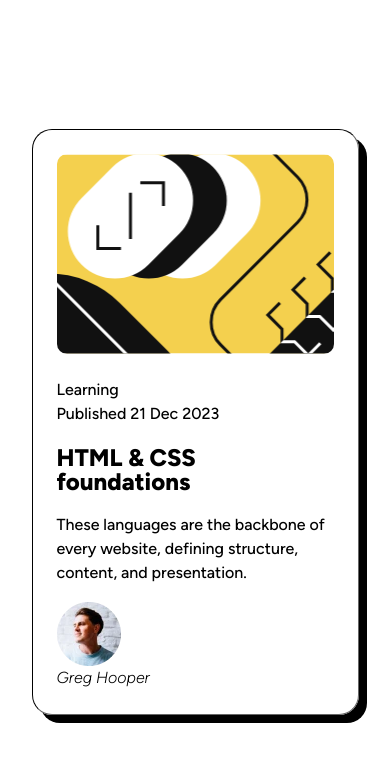
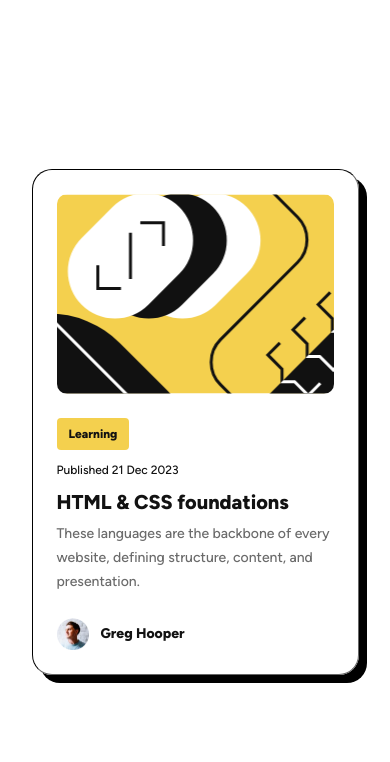
Before and after one commit to kalwilson/fem-blog-preview-card, a plain HTML site: page index.html in a window 390 px wide. Drawn offline with Linux system fonts and the light colour scheme.

Commit message:
Mobile design setup, moving on to desktop styles.

```diff
--- a/index.html
+++ b/index.html
@@ -19,13 +19,13 @@
   <body>
     <main class="main">
       <article class="card">
-        <div class="card__section">
+        <div class="card__seauthorn">
           <div
-            alt="A yellow, black, and white image with coding graphics."
+            alt="A yellow, black, and white image with html tag and other coding graphics."
             class="card__img"
           ></div>
         </div>
-        <div class="card__section">
+        <div class="card__section card__section--info">
           <div class="card__tag">Learning</div>
           <time
             pubdate
@@ -39,14 +39,14 @@
             These languages are the backbone of every website, defining
             structure, content, and presentation.
           </p>
-          <div class="card__author">
-            <img
-              src="./assets/images/image-avatar.webp"
-              alt=""
-              class="card__avatar"
-            />
-            <address class="card__name">Greg Hooper</address>
-          </div>
+        </div>
+        <div class="card__section card__section--author">
+          <img
+            src="./assets/images/image-avatar.webp"
+            alt=""
+            class="card__avatar"
+          />
+          <address class="card__author">Greg Hooper</address>
         </div>
       </article>
     </main>
--- a/styles.css
+++ b/styles.css
@@ -171,6 +171,8 @@ h5,
 h6 {
   overflow-wrap: break-word;
   hyphens: auto;
+  padding: 0;
+  margin: 0;
 }
 
 /* === BLOCKS */
@@ -235,22 +237,24 @@ section {
   --font-weight-medium: 500;
   --font-weight-bold: 800;
 
-  --font-size-sm: 0.875rem;
-  --font-size-md: 1rem;
-  --font-size-lg: 1.5rem;
+  --font-size-xs: 0.75rem; /*12px*/
+  --font-size-sm: 0.875rem; /* 14px */
+  --font-size-md: 1rem; /*     16px */
+  --font-size-lg: 1.25rem; /*  20px */
 
   --line-height: 150%;
   --letter-spacing: 0;
 
   /* == SPACING */
-  --space-xs: 0.25rem;
-  --space-sm: 0.5rem;
-  --space-md: 0.75rem;
-  --space-lg: 1.5rem;
+  --space-xs: 0.25rem; /*  4px*/
+  --space-sm: 0.5rem; /*   8px*/
+  --space-md: 0.75rem; /* 12px*/
+  --space-lg: 1.5rem; /*  24px*/
 
   /* == RADIUS */
-  --radius-sm: 0.625rem;
-  --radius-md: 1.25rem;
+  --radius-xs: 0.25rem; /*   4px*/
+  --radius-sm: 0.625rem; /* 10px*/
+  --radius-md: 1.25rem; /*  20px*/
 
   /* == SHADOW */
   --shadow-card: 8px 8px 0 0 rgba(0, 0, 0, 100%);
@@ -271,11 +275,12 @@ body {
   font-family: 'Figtree', Arial, Helvetica, sans-serif;
   line-height: var(--line-height);
   letter-spacing: var(--letter-spacing);
+  color: var(--color-main-950);
 }
 
 /* === CARD */
 .card {
-  max-width: 20.4375rem;
+  max-width: 327px;
   display: flex;
   flex-flow: column nowrap;
   gap: var(--space-lg);
@@ -294,3 +299,53 @@ body {
   background-size: cover;
   border-radius: var(--radius-sm);
 }
+
+.card__section {
+  display: flex;
+  justify-content: flex-start;
+}
+
+.card__section--info {
+  flex-flow: column nowrap;
+  gap: var(--space-sm);
+}
+
+.card__tag {
+  width: fit-content;
+  background-color: var(--color-accent-300);
+  padding: var(--space-xs) var(--space-md);
+  border-radius: var(--radius-xs);
+  font-size: var(--font-size-xs);
+  font-weight: var(--font-weight-bold);
+}
+
+.card__date {
+  font-size: var(--font-size-xs);
+}
+
+.card__heading {
+  font-size: var(--font-size-lg);
+  font-weight: var(--font-weight-bold);
+}
+
+.card__text {
+  font-size: var(--font-size-sm);
+  color: var(--color-main-500);
+}
+
+.card__section--author {
+  flex-flow: row nowrap;
+  align-items: center;
+  gap: var(--space-md);
+}
+
+.card__avatar {
+  width: 2rem;
+  height: 2rem;
+}
+
+.card__author {
+  font-size: var(--font-size-sm);
+  font-style: normal;
+  font-weight: var(--font-weight-bold);
+}
```
